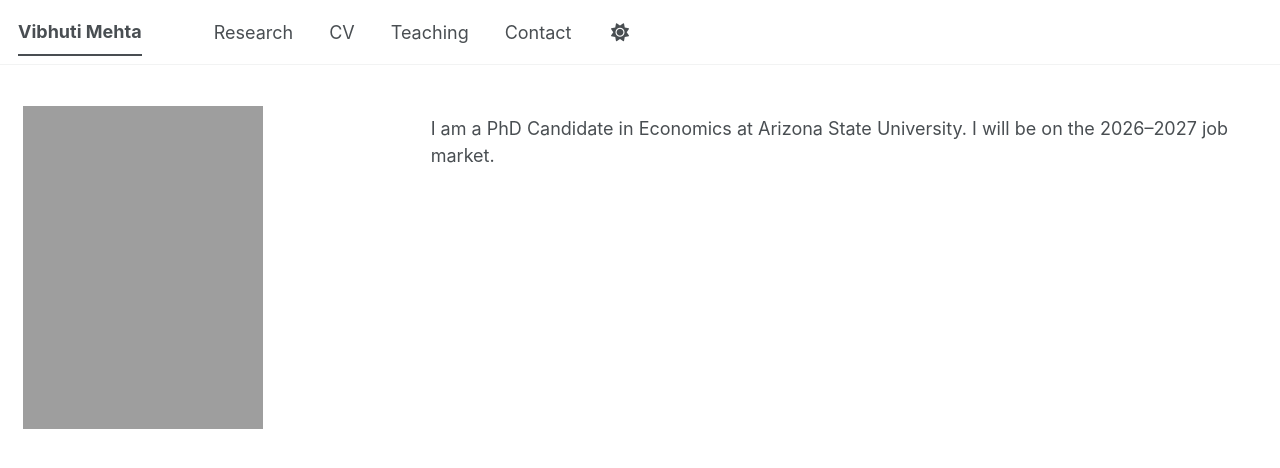
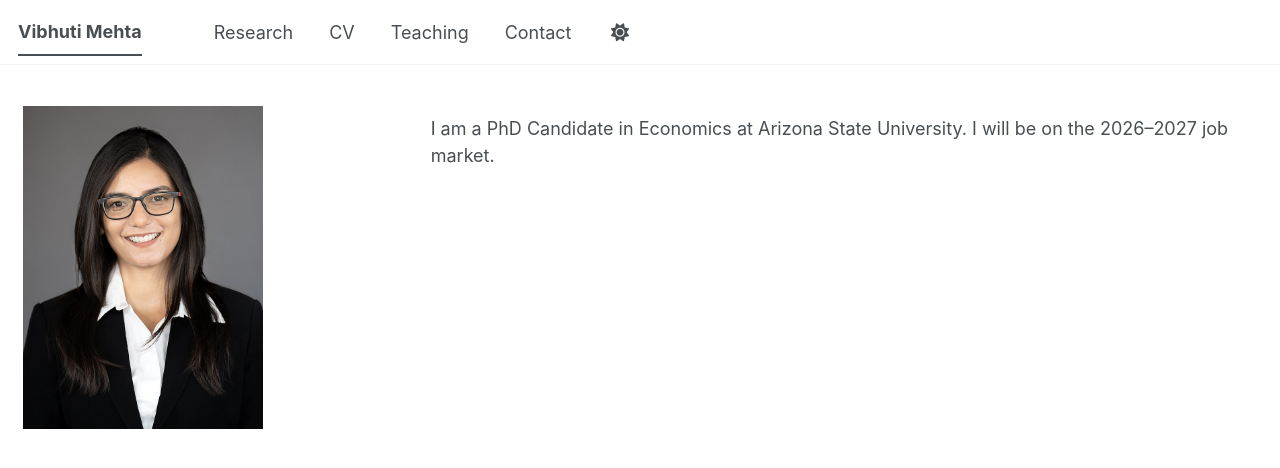
Before and after one commit to vibhuti-mehta/vibhuti-mehta.github.io, a Jekyll site: the page built from _pages/about.md, in a window 1280 px wide. Shown: the top 468 px of the page. Built offline with Jekyll 4.4.1, drawn with Linux system fonts in a browser that asks for light colours; a style sheet for code colours, icons or effects is not loaded.

Commit message:
Update _config.yml

```diff
--- a/_config.yml
+++ b/_config.yml
@@ -23,7 +23,7 @@ repository               : "vibhuti-mehta/vibhuti-mehta.github.io"
 #               Additional customization can be done by editing /_includes/author-profile.html
 author:
   # Biographic information
-  avatar           : "Mehta-Vibhuti_AUG2026.jpg"
+  avatar           : "profile.jpg"
   name             : # empty
   pronouns         : # example: "she/her"
   bio              : #
```
